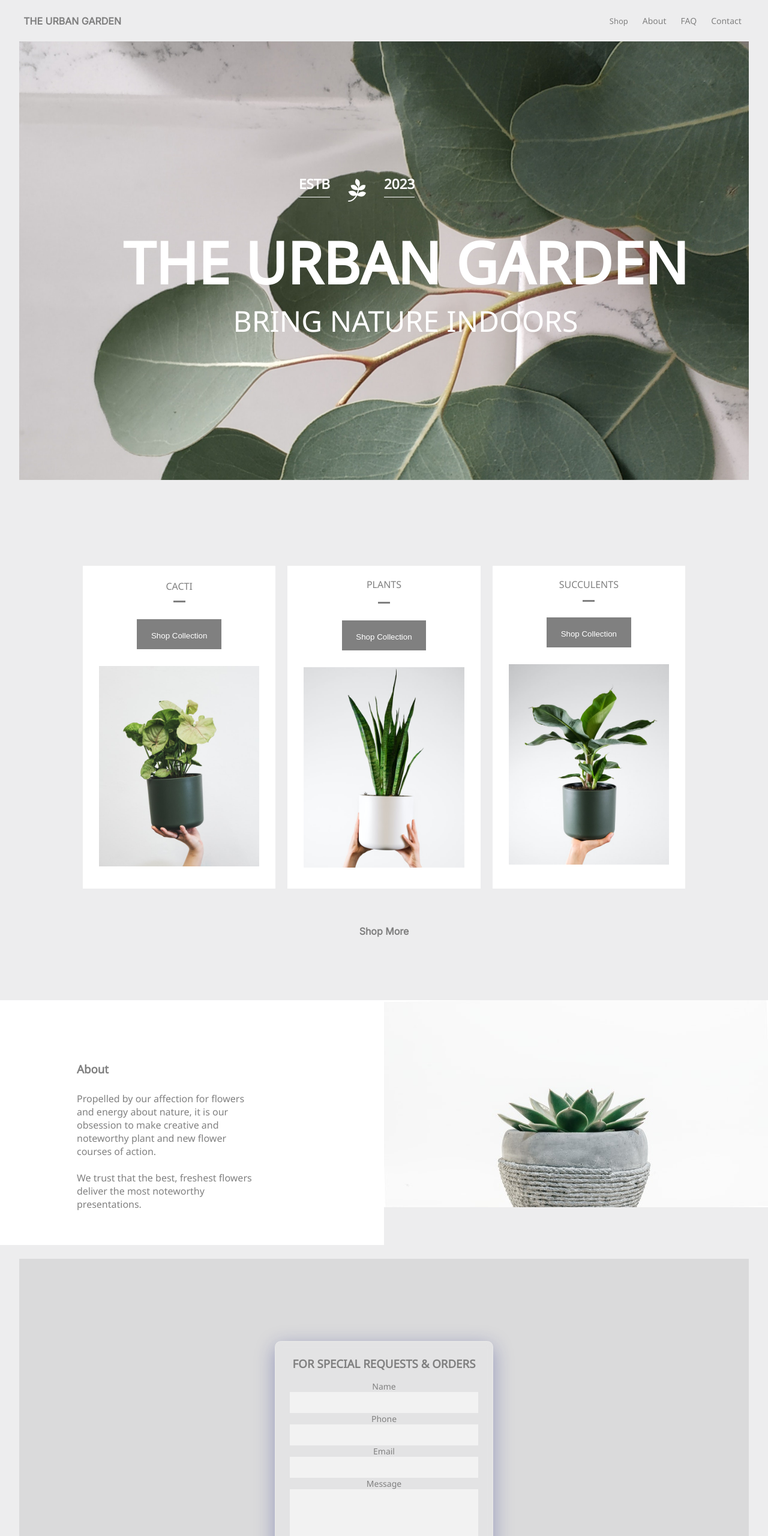
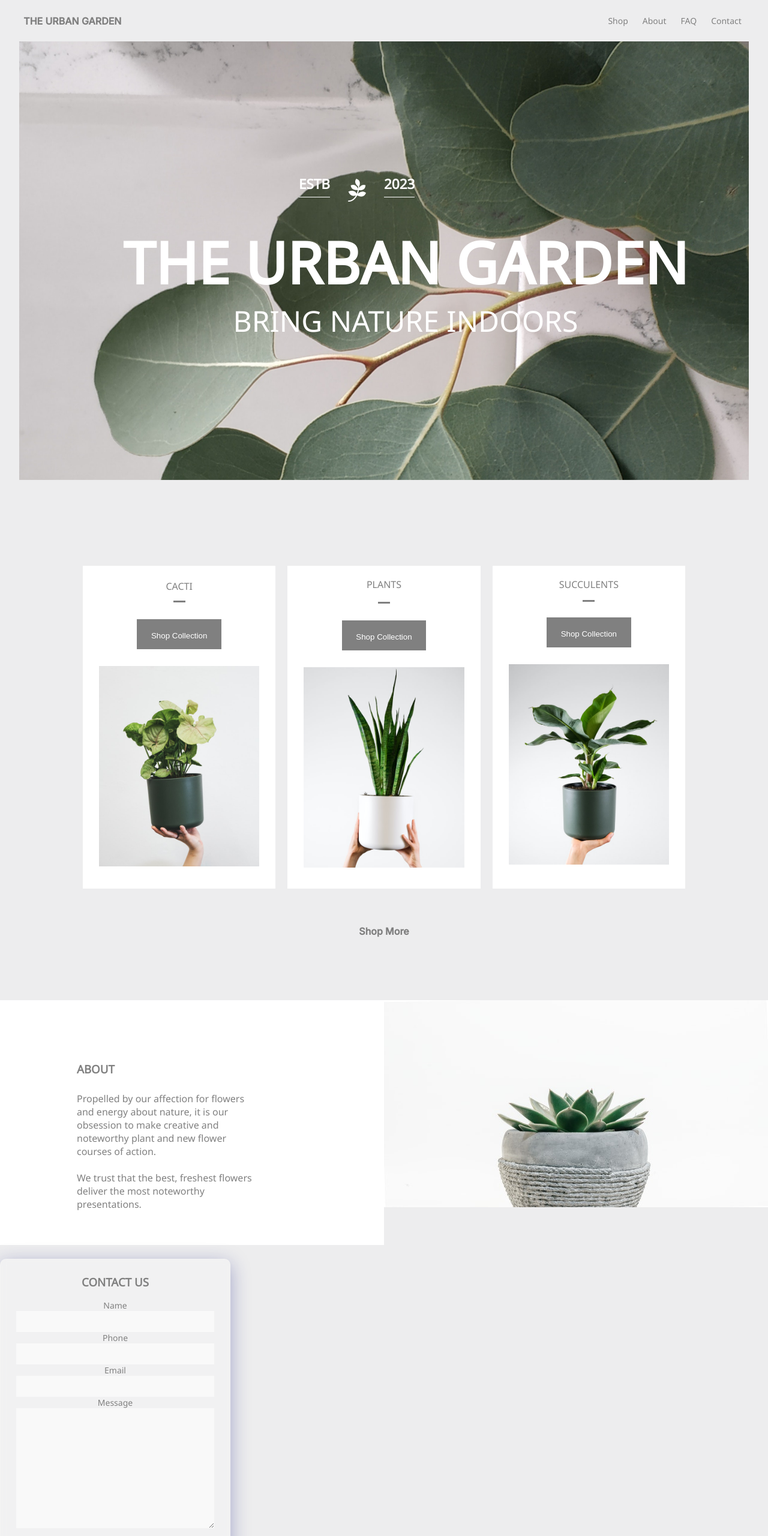
Before and after one commit to Luzanne-S/Plant-site, a plain HTML site: page index.html in a window 1280 px wide. Shown: the top 2560 px of the page at 60% size. Drawn offline with nearby package versions, Linux system fonts and the light colour scheme.

Commit message:
Updated index.html
Removed unused links
Changed title
Removed dropdown  navlinks
Added a href to about and contact
Changed h3 about to uppercase letter
Changed form h3 to contact us

```diff
--- a/index.html
+++ b/index.html
@@ -4,41 +4,28 @@
     <meta charset="UTF-8" />
     <meta http-equiv="X-UA-Compatible" content="IE=edge" />
     <meta name="viewport" content="width=device-width, initial-scale=1.0" />
-    <link rel="preconnect" href="https://fonts.googleapis.com" />
-    <link rel="preconnect" href="https://fonts.gstatic.com" crossorigin />
     <link rel="stylesheet" href="styles.css" />
     <script src="https://kit.fontawesome.com/5d391d372a.js" crossorigin="anonymous"></script>
     <link rel="preconnect" href="https://fonts.googleapis.com">
     <link rel="preconnect" href="https://fonts.gstatic.com" crossorigin>
-    <link href="https://fonts.googleapis.com/css2?family=Inter&family=Noto+Sans&display=swap" rel="stylesheet">
+    <link href="https://fonts.googleapis.com/css2?family=Inter:wght@500&family=Noto+Sans&display=swap" rel="stylesheet">
     <link href="https://unpkg.com/aos@2.3.1/dist/aos.css" rel="stylesheet">
     <script src="https://unpkg.com/aos@2.3.1/dist/aos.js"></script>
-    <title>Design Practice</title>
+    <title>THE URBAN GARDEN</title>
   </head>
   <body>
     <!--Navbar-->
-    <section class="flex-container navBarSearch">
-
       <nav class="flex-container navBarList">
         <h4>THE URBAN GARDEN</h4>
         <ul class="navLinks">
-        <li class="main-link"><a class="active" href="#">Shop</a>
-        <ul class="dropdown">
-          <li>cacti</li>
-          <li>plants</li>
-          <li>succulents</li>
-        </ul>
-      </li>
-        <li class="main-link"><a href="#">About</a></li>
-        <li class="main-link"><a href="#">FAQ</a></li>
-        <li class="main-link"><a href="#">Contact</a></li>
+        <li class="main-link"><a href="#">Shop</a> </li>
+        <li class="main-link"><a href="#About">About</a></li>
+        <li class="main-link"><a href="faq.html">FAQ</a></li>
+        <li class="main-link"><a href="#contact">Contact</a></li>
       </ul>
-
     </nav>
     <!--Main-->
-    </section>
     <div class="main_background">
-
     <div class="main-text" data-aos="fade-up" data-aos-duration="3000"> <h2>ESTB</h2> <i class="fab fa-pagelines"></i> <h2>2023</h2>
     </div>
     <div class="heading"data-aos="fade-up" data-aos-duration="3000"><h1>THE URBAN GARDEN</h1>
@@ -71,7 +58,7 @@
  <div id="About">
    <div class="about-text">
     <div data-aos="fade-right"data-aos-duration="1500">
-     <h3 class="about-h3">About</h3>
+     <h3 class="about-h3">ABOUT</h3>
    <p class="about-p">Propelled by our affection for flowers and energy about nature, it is our obsession to make creative and noteworthy plant and new flower courses of action. </p>
    <br/>
    <p class="about-p">We trust that the best, freshest flowers deliver the most noteworthy presentations.</p>
@@ -82,9 +69,9 @@
    </div>
  </div>
   <!--Requests and Orders-->
-  <div class="container-fluid requests">
+  <div id="contact">
    <form>
-    <h3 class="form-h3">FOR SPECIAL REQUESTS & ORDERS</h3>
+    <h3 class="form-h3">CONTACT US</h3>
     <label for="fname">Name</label>
     <input type="text" id="fname" name="name" required>
     <label for="phone">Phone</label>
```
